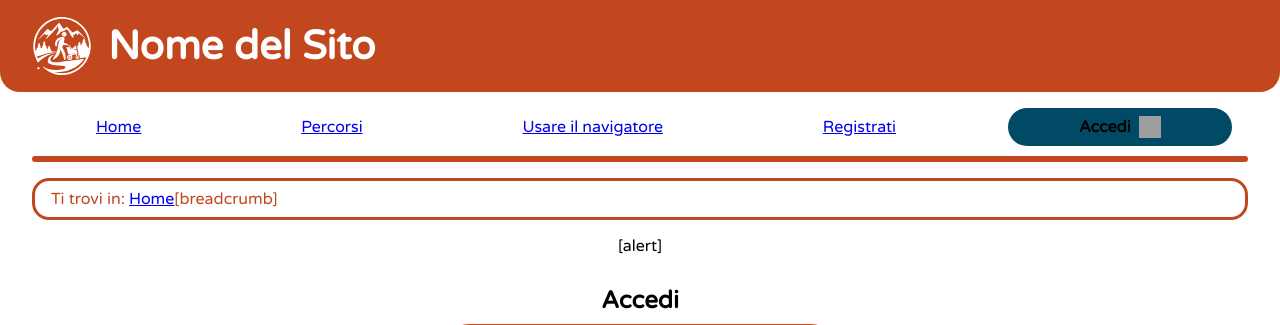
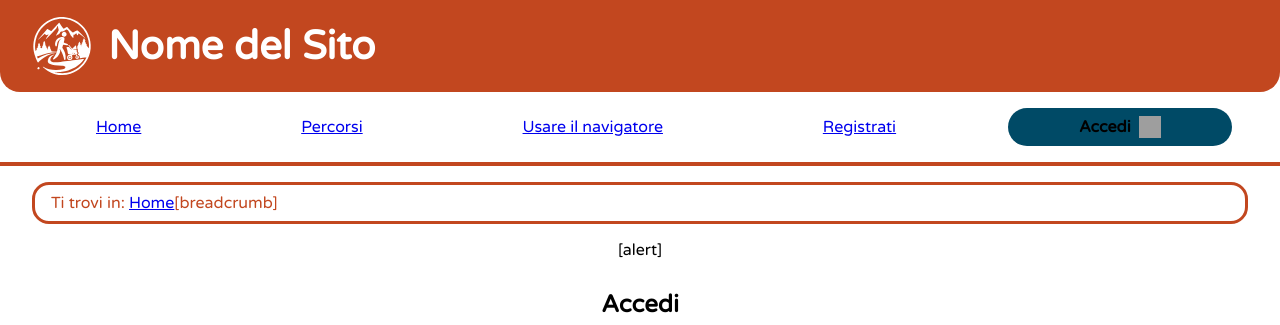
Before and after one commit to tlazzarin/sito-tecweb, a PHP site: page /accedi.html in a window 1280 px wide. Shown: the top 325 px of the page. Run offline with PHP 8.4, Linux system fonts and the light colour scheme; grey boxes are pictures that could not be loaded.

Commit message:
fix border-bottom menu

```diff
--- a/src/css/style.css
+++ b/src/css/style.css
@@ -52,6 +52,7 @@ header h1 {
     margin-top: 0em; /* Spazio sopra il menu */
     padding-bottom: 0em; /* Spazio sotto il menu */
     position: relative;
+    border-bottom: var(--headerbgcolor) 4px solid;
 }
 
 #menu ul {
@@ -63,19 +64,6 @@ header h1 {
     padding: 1em;
     align-items: center; /* Serve per far rimanere il bottone logine e logout allineati al resto delle voci */
     max-width: 95%;
-
-}
-
-.menu-underline {
-    height: 6px;
-    background-color: var(--headerbgcolor);
-    width: 95%;
-    margin: 0 auto;
-    position: absolute;
-    bottom: 0;
-    left: 0;
-    right: 0;
-    border-radius: 10px;
 
 }
 
--- a/src/percorso.html
+++ b/src/percorso.html
@@ -39,7 +39,6 @@
                 [seconda_opzione]
             </li>
         </ul>
-        <hr class="menu-underline">
     </nav>
 
     <!-- Breadcrumb -->
```
